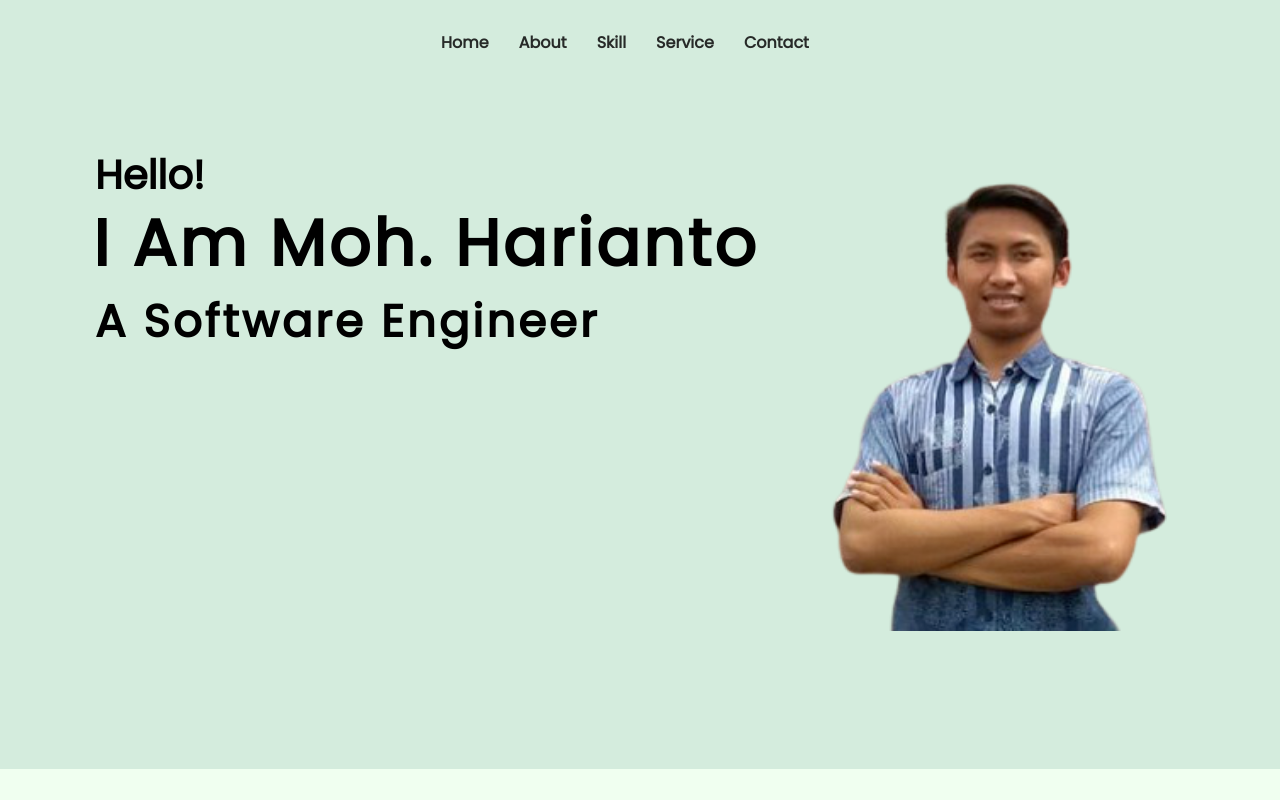
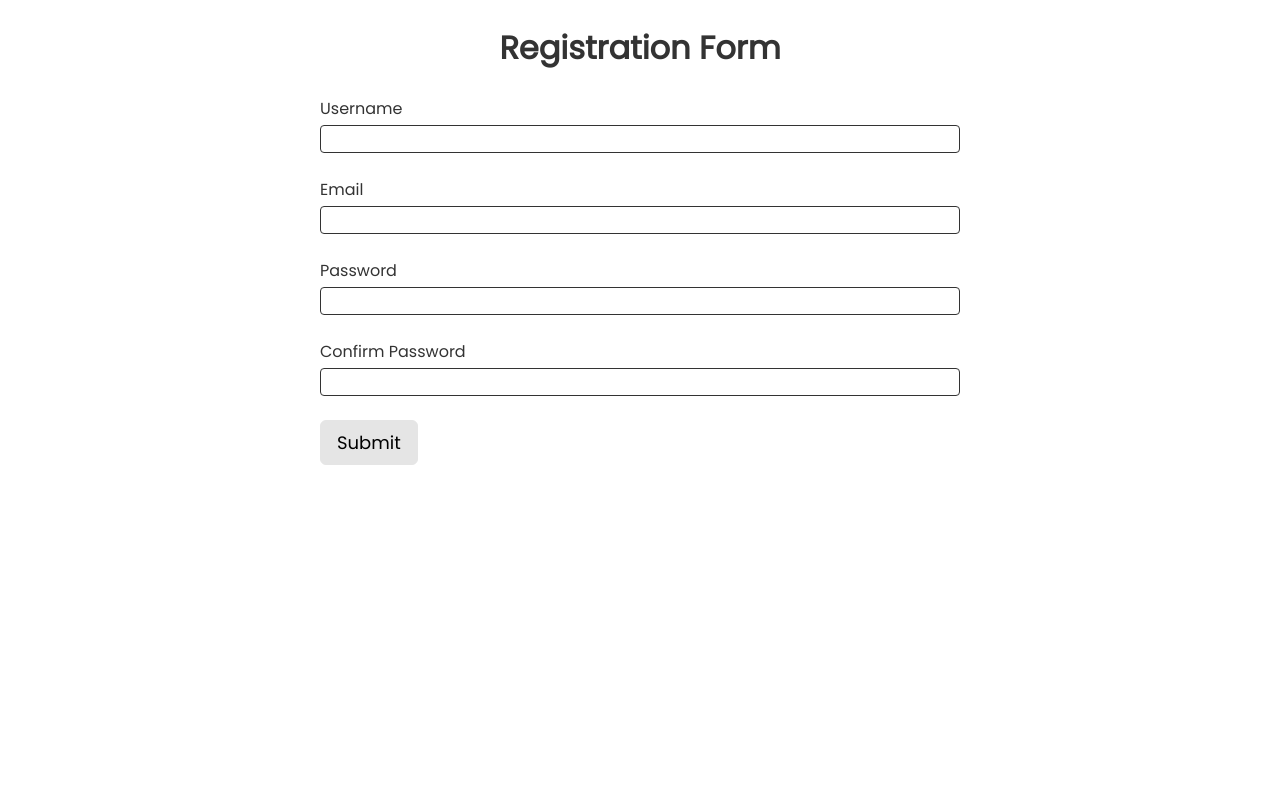
Before and after one commit to harianto97/react-js, a React (Create React App) app: page / in a window 1280 px wide. Shown: the top 800 px of the page. Built offline with nearby package versions, Linux system fonts and the light colour scheme.

Commit message:
Register Form for New User

```diff
--- a/package.json
+++ b/package.json
@@ -6,10 +6,12 @@
     "@testing-library/jest-dom": "^5.14.1",
     "@testing-library/react": "^11.2.7",
     "@testing-library/user-event": "^12.8.3",
+    "formik": "^2.2.9",
     "react": "^17.0.2",
     "react-dom": "^17.0.2",
     "react-scripts": "4.0.3",
-    "web-vitals": "^1.1.2"
+    "web-vitals": "^1.1.2",
+    "yup": "^0.32.11"
   },
   "scripts": {
     "start": "react-scripts start",
--- a/src/App.js
+++ b/src/App.js
@@ -1,9 +1,9 @@
-import Profile from "./Profile";
+import Register from "./Komponen/Register/Register";
 
 function App() {
   return (
     <div>
-      <Profile />
+      <Register />
     </div>
   );
 }
--- /dev/null
+++ b/src/Komponen/Register/Register.jsx
@@ -0,0 +1,94 @@
+import React from "react";
+import { useFormik } from "formik";
+import * as Yup from "yup";
+import "./register.css";
+
+function Register() {
+    const formik = useFormik({
+        initialValues: {
+            user_name: "",
+            email: "",
+            password: "",
+            confirm_password: ""
+        },
+        validationSchema: Yup.object({
+            user_name: Yup.string()
+                .min(4, "Minimal 4 karakter")
+                .max(8, "Maksimal 8 karakter")
+                .required("Required!"),
+            email: Yup.string()
+                .email("Format email tidak valid")
+                .required("Required!"),
+            password: Yup.string()
+                .min(8, "Minimal 8 karakter")
+                .required("Required!"),
+            confirm_password: Yup.string()
+                .oneOf([Yup.ref("password")], "Password yang Anda masukkan tidak cocok")
+                .required("Required!")
+        }),
+        onSubmit: values => {
+            alert(JSON.stringify(values, null, 2));
+        }
+    });
+    return (
+        <div className="register">
+            <h1>Registration Form</h1>
+            <form onSubmit={formik.handleSubmit}>
+                <div>
+                    <label>Username</label>
+                    <input
+                        type="text"
+                        name="user_name"
+                        value={formik.values.user_name}
+                        onChange={formik.handleChange}
+                    />
+                    {formik.errors.user_name && formik.touched.user_name && (
+                        <p>{formik.errors.user_name}</p>
+                    )}
+                </div>
+                <div>
+                    <label>Email</label>
+                    <input
+                        type="email"
+                        name="email"
+                        value={formik.values.email}
+                        onChange={formik.handleChange}
+                    />
+                    {formik.errors.email && formik.touched.email && (
+                        <p>{formik.errors.email}</p>
+                    )}
+                </div>
+                <div>
+                    <label>Password</label>
+                    <input
+                        type="password"
+                        name="password"
+                        value={formik.values.password}
+                        onChange={formik.handleChange}
+                    />
+                    {formik.errors.password && formik.touched.password && (
+                        <p>{formik.errors.password}</p>
+                    )}
+                </div>
+                <div>
+                    <label>Confirm Password</label>
+                    <input
+                        type="password"
+                        name="confirm_password"
+                        value={formik.values.confirm_password}
+                        onChange={formik.handleChange}
+                    />
+                    {formik.errors.confirm_password && formik.touched.confirm_password && (
+                        <p>{formik.errors.confirm_password}</p>
+                    )}
+                </div>
+                <div>
+                    <button type="submit">Submit</button>
+                </div>
+            </form>
+        </div>
+    )
+
+}
+
+export default Register;
--- /dev/null
+++ b/src/Komponen/Register/register.css
@@ -0,0 +1,47 @@
+* {
+    box-sizing: border-box;
+  }
+
+  .register {
+    color: #333;
+    font-family: sans-serif;
+    text-align: center;
+  }
+
+  form {
+    display: block;
+    margin: 0 auto;
+    text-align: left;
+    width: 50%;
+  }
+
+  div {
+    margin: 24px 0;
+  }
+
+  label {
+    display: block;
+    font-size: 16px;
+    margin-bottom: 4px;
+  }
+
+  input {
+    border: 1px solid #333;
+    border-radius: 4px;
+    height: 28px;
+    width: 100%;
+  }
+
+  p {
+    color: #d41a1a;
+    font-size: 12px;
+    margin: 4px 0 8px 0;
+  }
+
+  button {
+    background: #e5e5e5;
+    border: 1px solid #e5e5e5;
+    border-radius: 6px;
+    font-size: 18px;
+    padding: 8px 16px;
+  }
--- a/src/Profile/Contact/Contact.jsx
+++ b/src/Profile/Contact/Contact.jsx
@@ -1,5 +1,5 @@
 import React from "react";
-import Form from "../../Komponen/Form";
+import Form from "../../Komponen/Form/Form";
 import './contact.css';
 
 class Contact extends React.Component {
```
Also changed, not shown: src/Komponen/Form/Form.jsx (renamed from src/Komponen/Form.jsx), src/Komponen/Form/form.css (renamed from src/Komponen/form.css), 1 other file (tests, documents, lock files or other folders).
